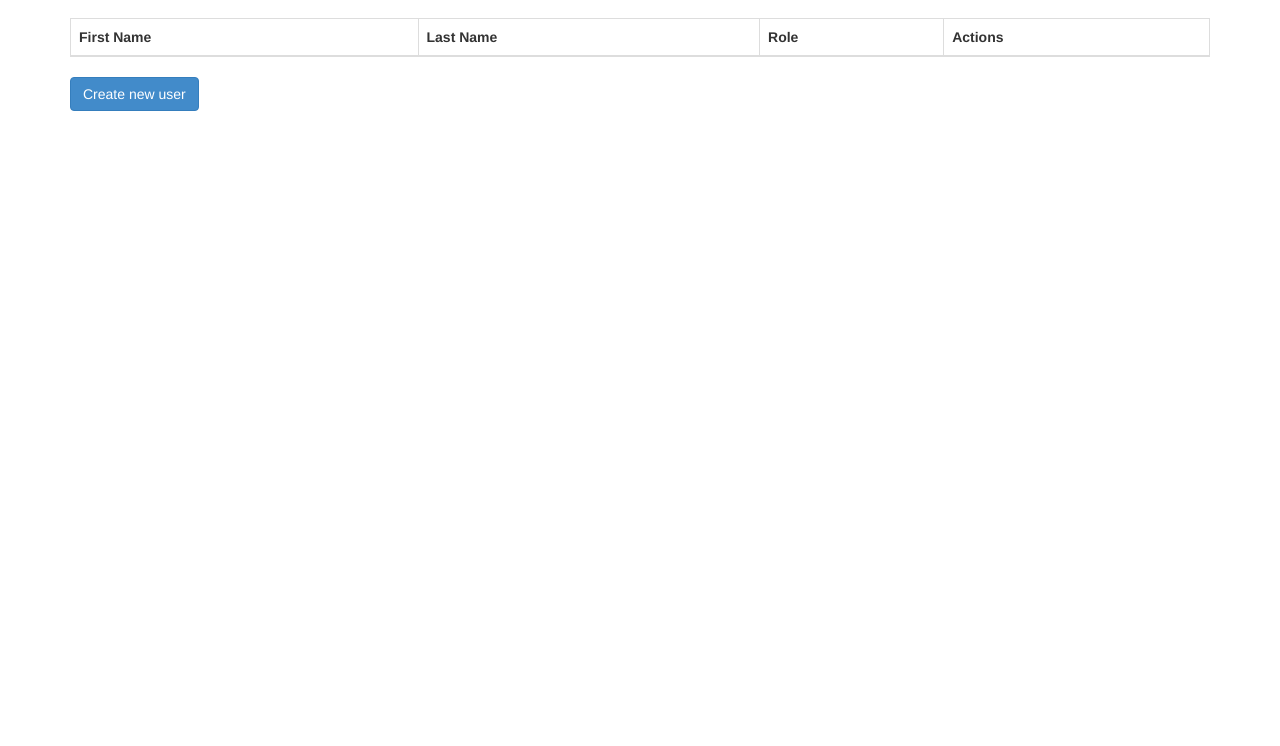
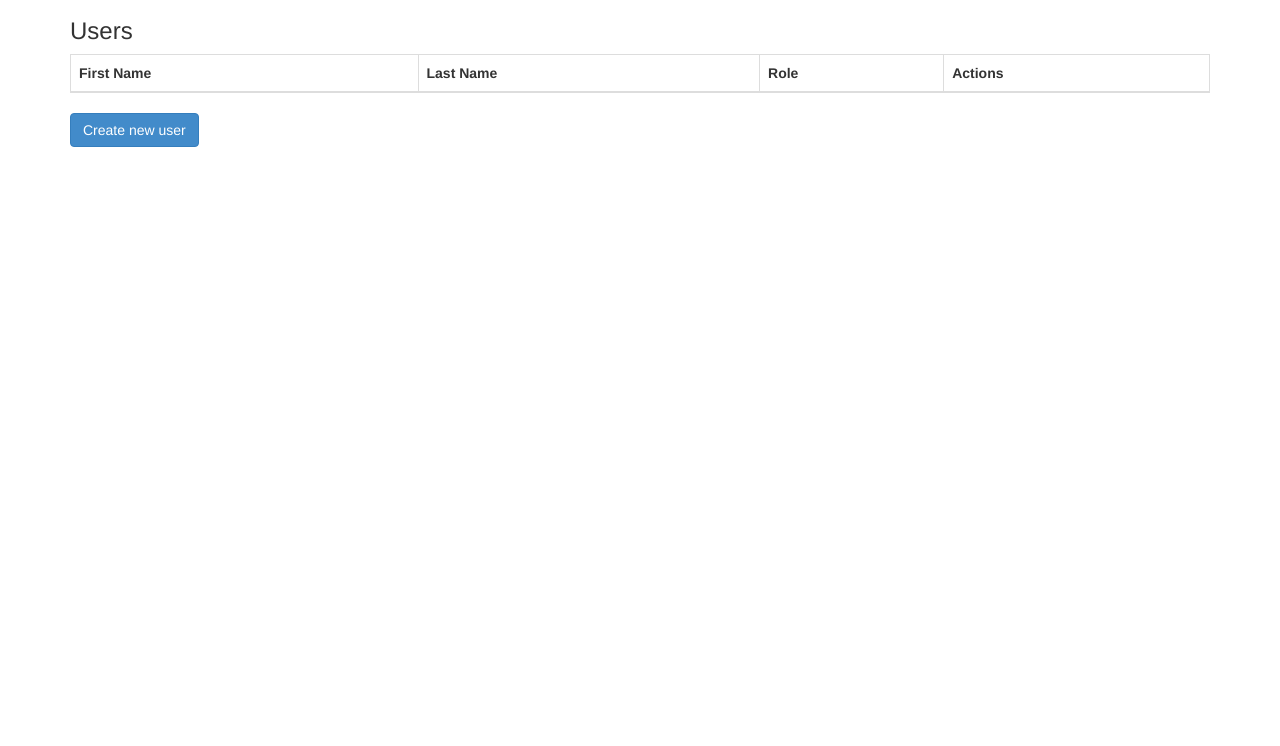
Before and after one commit to simonsmith/angular-usersapp, a website: page views/index.html at #/users in a window 1280 px wide. Shown: the part 54-800 px from the top of the page. Drawn offline with Linux system fonts and the light colour scheme; no server answers.

Commit message:
Add heading

```diff
--- a/public/app/users/views/user-list.html
+++ b/public/app/users/views/user-list.html
@@ -1,3 +1,5 @@
+<h1 class="h3">Users</h1>
+
 <table class="table table-bordered">
   <thead>
     <tr>
```
